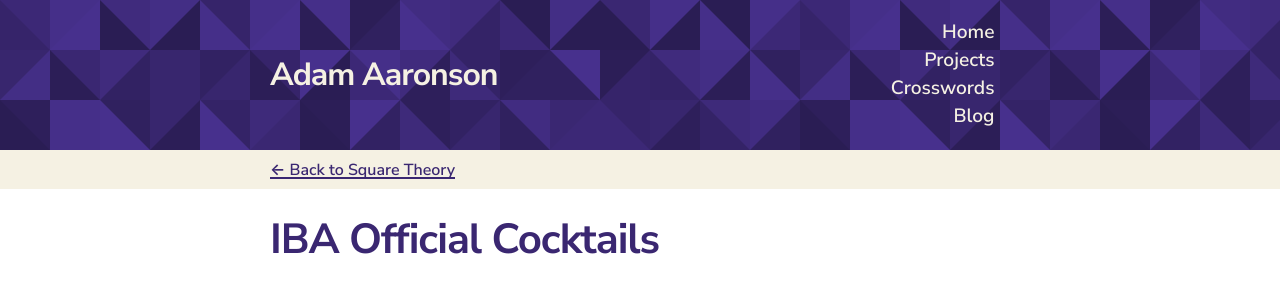
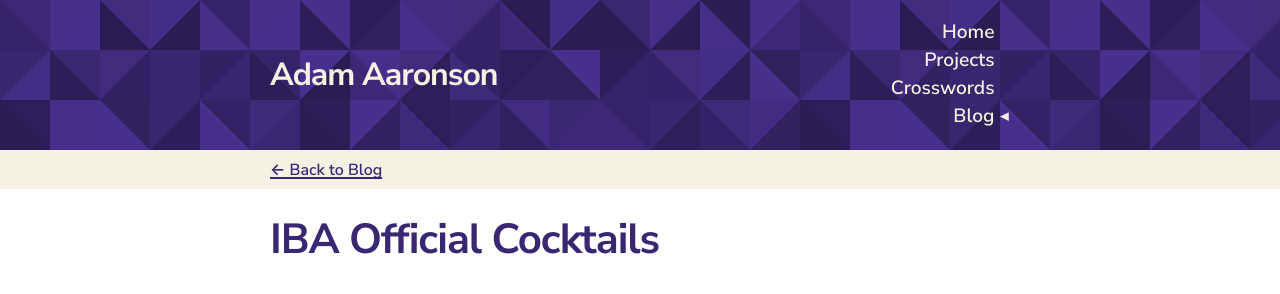
Before and after one commit to adamaaronson/adamaaronson.github.io, a Jekyll site: the page built from cocktails.md, in a window 1280 px wide and 900 px high. Shown: the top 294 px of the window. Built offline with Jekyll 4.4.1, drawn with Linux system fonts in a browser that asks for light colours.

Commit message:
Fix back to link

```diff
--- a/cocktails.md
+++ b/cocktails.md
@@ -1,7 +1,7 @@
 ---
 layout: page
-back-to: Square Theory
-back-to-link: /blog/
+back-to: Blog
+back-to-link: /blog
 title: IBA Official Cocktails
 permalink: /cocktails/
 ---
```
